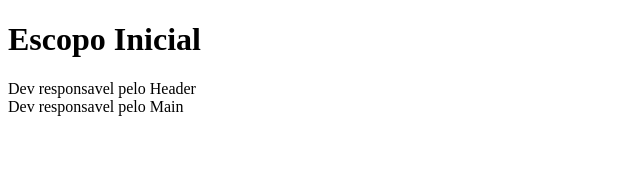
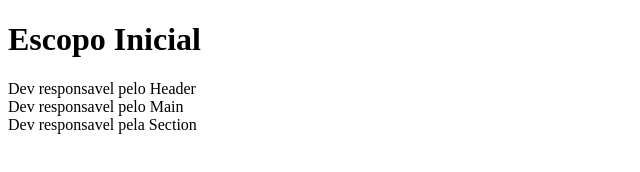
Before and after one commit to eliane-sp-silva/navegando-por-branches, a plain HTML site: page index.html in a window 1280 px wide. Shown: the whole page, without its empty margins (0-640 px from the left). Drawn offline with Linux system fonts and the light colour scheme.

Commit message:
branch desenvolvimento Section

```diff
--- a/index.html
+++ b/index.html
@@ -11,6 +11,7 @@
   <h1>Escopo Inicial</h1>
   <header> Dev responsavel pelo Header</header>
   <main>Dev responsavel pelo Main</main>
+  <section>Dev responsavel pela Section</section>
 
 </body>
 </html>
```
